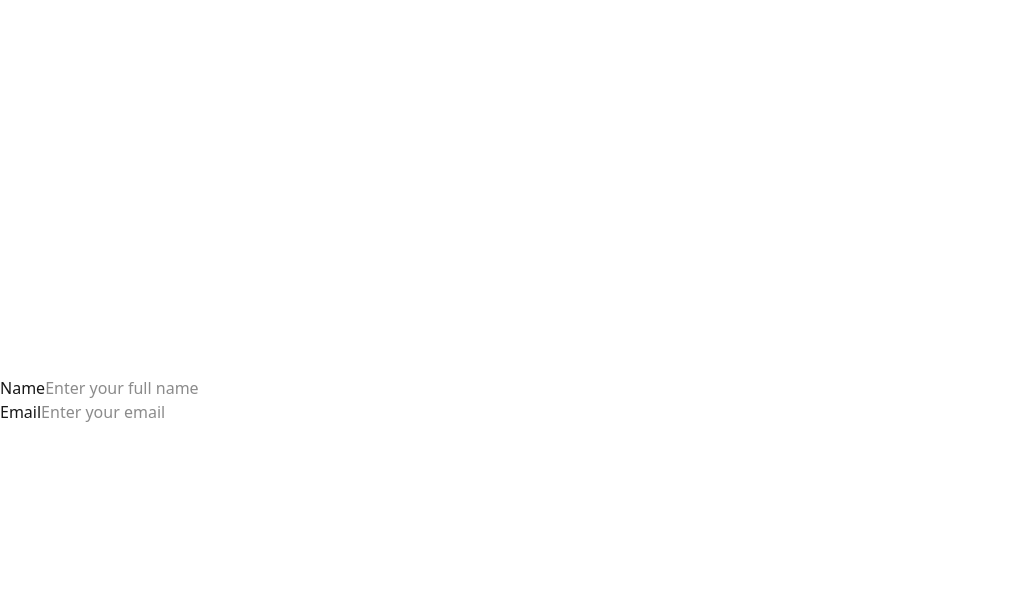
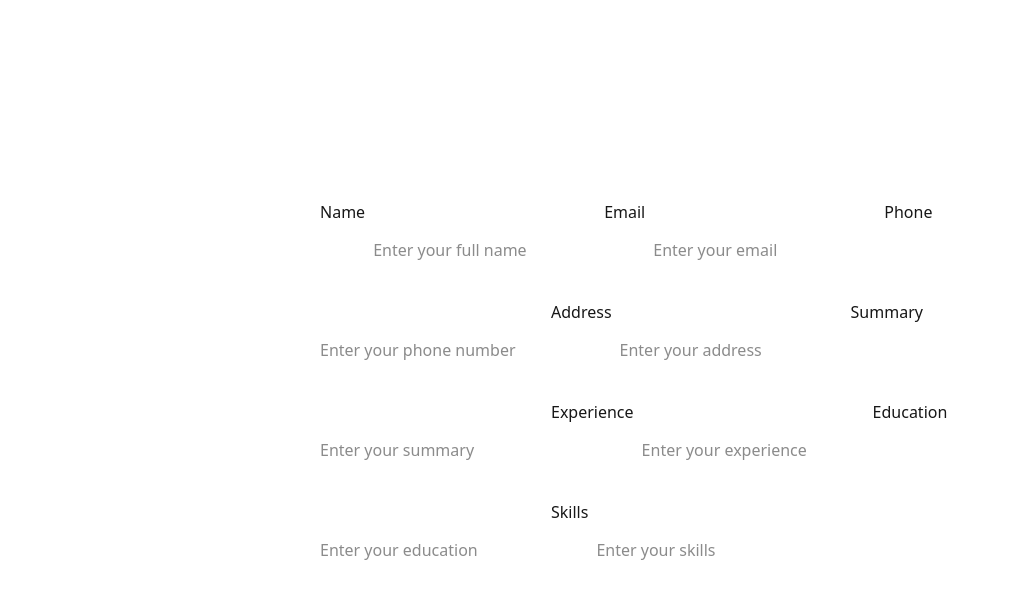
Before and after one commit to Abuzar84/my-portfolio, a Next.js app: page /resume-maker in a window 1280 px wide. Both pictures are taken after a click on the button "Make Resume". Shown: the top 598 px of the page, without its empty margins (0-1009 px from the left). Built offline with nearby package versions, Linux system fonts and the light colour scheme.

Commit message:
form working is started

```diff
--- a/components/resume-compo/resumeform.tsx
+++ b/components/resume-compo/resumeform.tsx
@@ -1,14 +1,24 @@
 export default function ResumeForm() {
     return (
         <div className="flex justify-center items-center h-screen w-screen">
-            <form className="w-full">
-                <div className="flex">
-                    <label htmlFor="name">Name</label>
-                    <input type="text" id="name" name="name" placeholder="Enter your full name" />
-                </div>
-                <label htmlFor="email">Email</label>
+            <form className="flex flex-wrap w-[50vw] h-[50vh]">
+                <label htmlFor="name">Name</label>&ensp;
+                <input type="text" id="name" name="name" placeholder="Enter your full name" />
+                <label htmlFor="email">Email</label>&ensp;
                 <input type="email" id="email" name="email" placeholder="Enter your email" />
-            </form >
+                <label htmlFor="phone">Phone</label>&ensp;
+                <input type="text" id="phone" name="phone" placeholder="Enter your phone number" />
+                <label htmlFor="address">Address</label>&ensp;
+                <input type="text" id="address" name="address" placeholder="Enter your address" />
+                <label htmlFor="summary">Summary</label>&ensp;
+                <input type="text" id="summary" name="summary" placeholder="Enter your summary" />
+                <label htmlFor="experience">Experience</label>&ensp;
+                <input type="text" id="experience" name="experience" placeholder="Enter your experience" />
+                <label htmlFor="education">Education</label>&ensp;
+                <input type="text" id="education" name="education" placeholder="Enter your education" />
+                <label htmlFor="skills">Skills</label>&ensp;
+                <input type="text" id="skills" name="skills" placeholder="Enter your skills" />
+            </form>
         </div >
     );
 }
```
